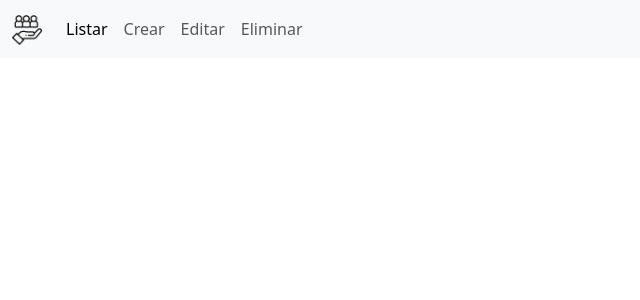
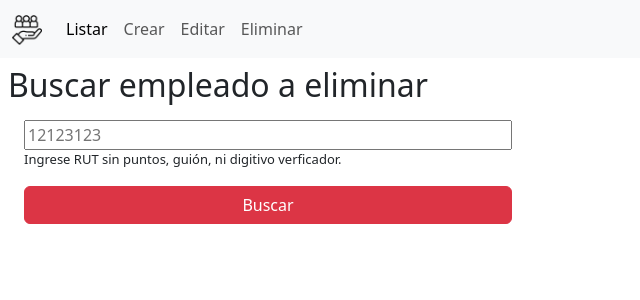
Before and after one commit to AlexanderRamos20/RRHH_CRUD_LOCAL_STORAGE, a React (Vite) app: page /eliminar in a window 1280 px wide. Shown: the top 300 px of the page, without its empty margins (0-640 px from the left). Built offline with nearby package versions, Linux system fonts and the light colour scheme.

Commit message:
Completa funcion eliminar

```diff
--- a/src/pages/paginaEliminar.jsx
+++ b/src/pages/paginaEliminar.jsx
@@ -5,6 +5,70 @@ function Eliminar (){
     const { rut } = useParams();
     const navigate = useNavigate();
     const [ rutbuscado, setRutBuscado ] = useState('');
+
+    function eliminarEmpleado (){
+        localStorage.removeItem(rut);
+        alert(`Empleado con RUT ${rut} eliminado correctamente.`)
+        navigate('/')
+    }
+
+    if (rut){
+        const empleado = JSON.parse(localStorage.getItem(rut))
+
+        if (!empleado){
+            return (
+                <section>
+                    <h3 className="mt-2 mb-3 ms-3">No se encontró empleado con rut: {rut}</h3>
+                    <button className="btn btn-secondary mt-3"
+                    onClick={() =>navigate('/')}>
+                        Cancelar
+                    </button>
+                </section>
+            );
+        }
+
+        return (
+            <section>
+                <h2 className="mt-2 mb-3 ms-3">Eliminar Empleado</h2>
+                <p className="ms-2">¿Estás seguro que deseas eliminar al empleado con RUT {rut}?</p>
+                <ul className="list-group ms-5 me-5" style={{width: '30%'}}>
+                    <li className="list-group-item-primary" style={{listStyleType:'none'}}>Datos empleado:</li>
+                    <li className="list-group-item">Nombre: {empleado.nombre}</li>
+                    <li className="list-group-item">Apellido: {empleado.apellido}</li>
+                    <li className="list-group-item">Sueldo: {empleado.sueldo}</li>
+                </ul>
+                <button className="btn btn-danger ms-5 me-3" onClick={eliminarEmpleado}>
+                    Confirmar eliminación
+                </button>
+                <button className="btn btn-secondary" onClick={() => navigate('/')}>
+                    Cancelar
+                </button>
+            </section>
+        );
+    }
+
+    //sin RUT en URL
+    return(
+        <section style={{display:'flex', flexDirection:'column', maxWidth:'40%'}}>
+            <h2 className="mt-2 mb-3 ms-2">Buscar empleado a eliminar</h2>
+            <input
+            id="rut-buscado"
+            className="ms-4"
+            type="text"
+            placeholder="12123123"
+            value={rutbuscado}
+            onChange={(e)=>{setRutBuscado(e.target.value)}}/>
+            <label className="ms-4 mb-3" htmlFor="rut-buscado" style={{fontSize:'small'}}>Ingrese RUT sin puntos, guión, ni digitivo verficador.</label>
+            <button className="btn btn-danger ms-4"
+            onClick={()=>{
+                if (rutbuscado.trim()){
+                    navigate(`/eliminar/${rutbuscado}`);
+                }
+            }}>
+                Buscar
+            </button>
+        </section>
+    );
 }
 
 export default Eliminar
```
